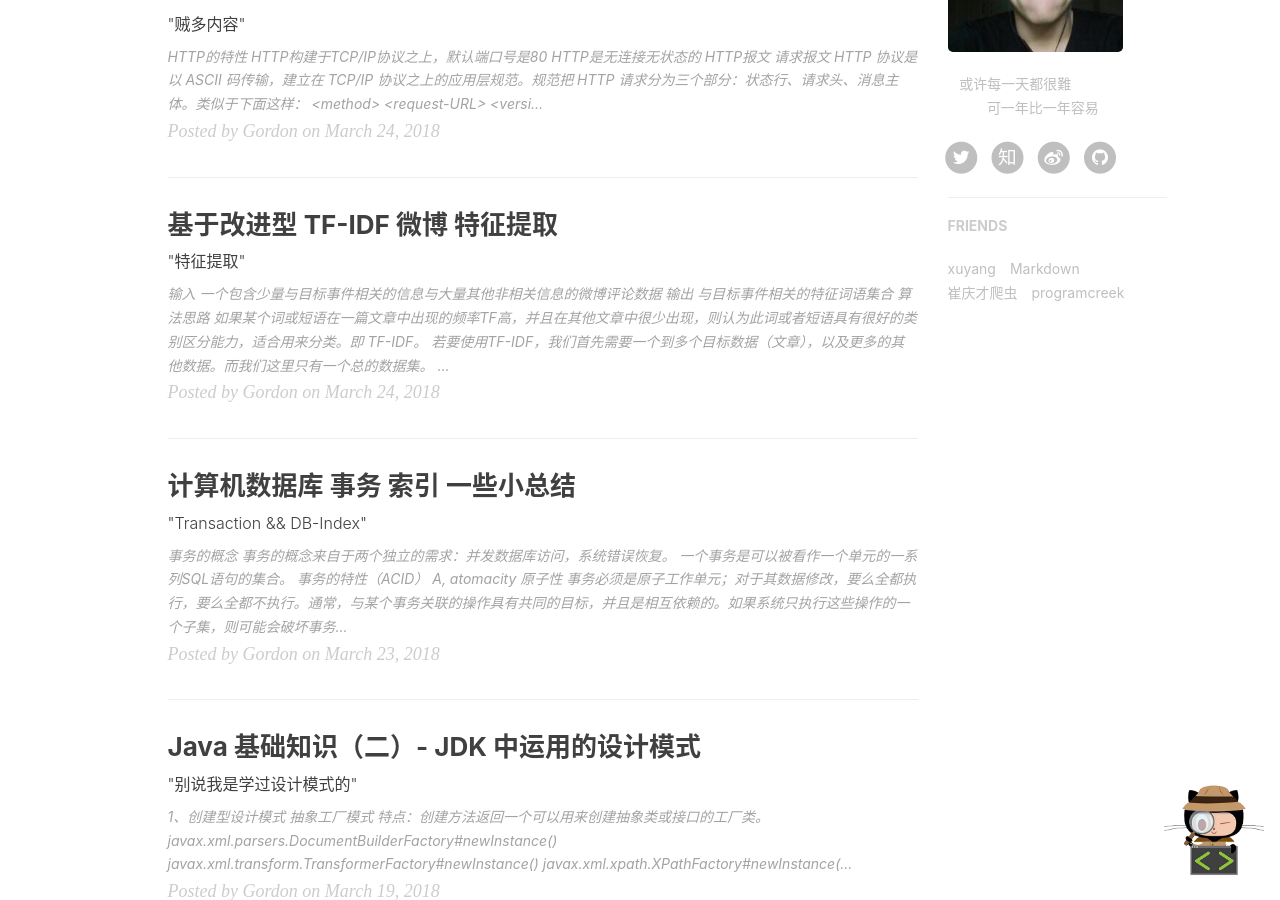
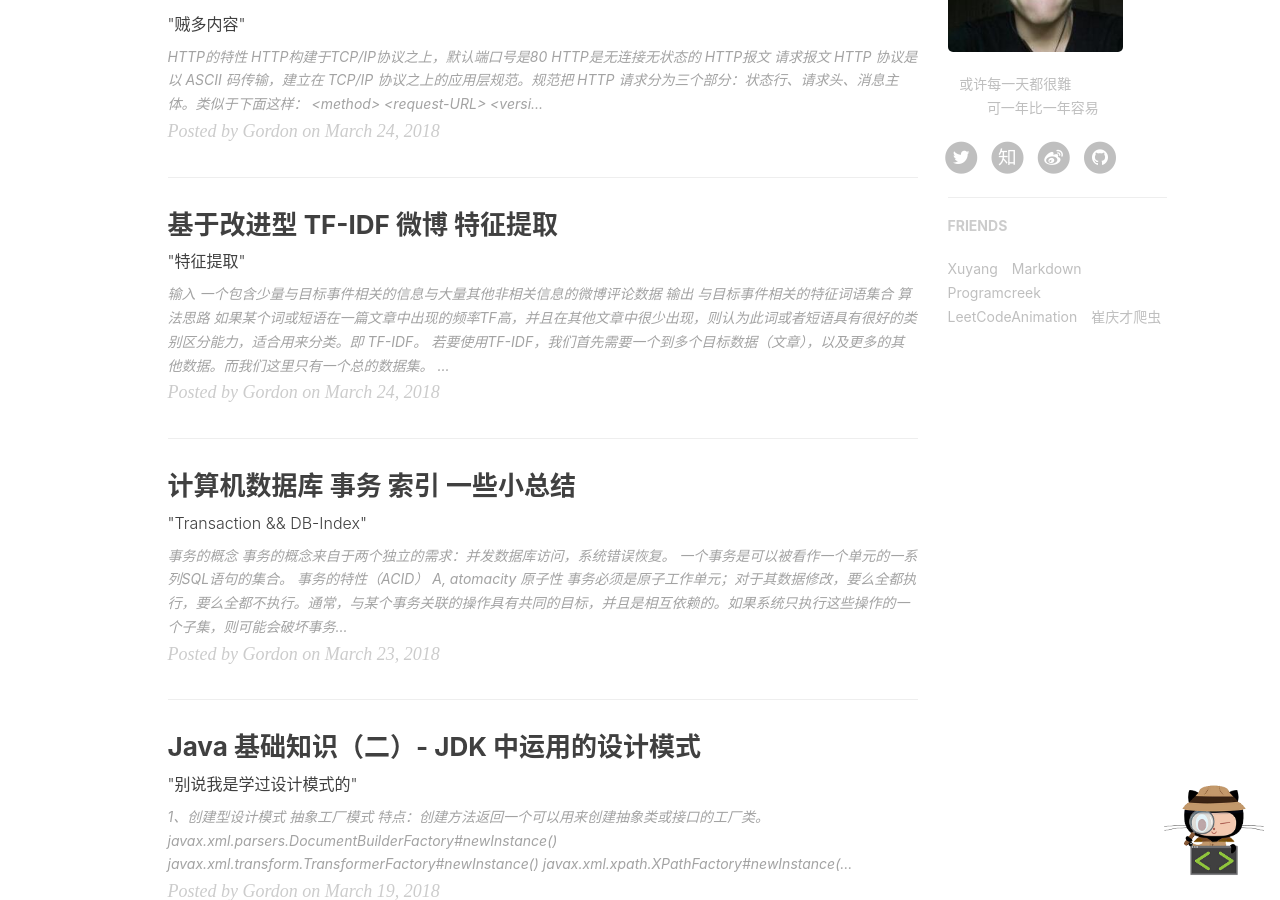
Before and after one commit to Gordon-Deng/Gordon-Deng.github.io, a Jekyll site: the page built from index.html, in a window 1280 px wide and 900 px high, scrolled down 973 px. Built offline with Jekyll 4.4.1, drawn with Linux system fonts in a browser that asks for light colours; nearby versions of some CDN libraries; the list of posts is cut into pages by our own code; comment, search, counter and statistics services are not loaded.

Commit message:
Add LeetCode friends tag
begin LeetCode

```diff
--- a/_config.yml
+++ b/_config.yml
@@ -87,7 +87,7 @@ service-worker: true
 # Friends
 friends: [
 {
-title: xuyang,
+title: Xuyang,
 href: "http://blog.csdn.net/xu_xyy"
 },
 {
@@ -95,11 +95,15 @@ title: Markdown,
 href: "https://www.zybuluo.com"
 },
 {
+title: Programcreek,
+href: "https://www.programcreek.com"
+},
+{
+title: LeetCodeAnimation,
+href: "https://www.cxyxiaowu.com"
+},
+{
 title: 崔庆才爬虫,
 href: "http://cuiqingcai.com"
-},
-{
-title: programcreek,
-href: "https://www.programcreek.com"
 }
 ]
```
